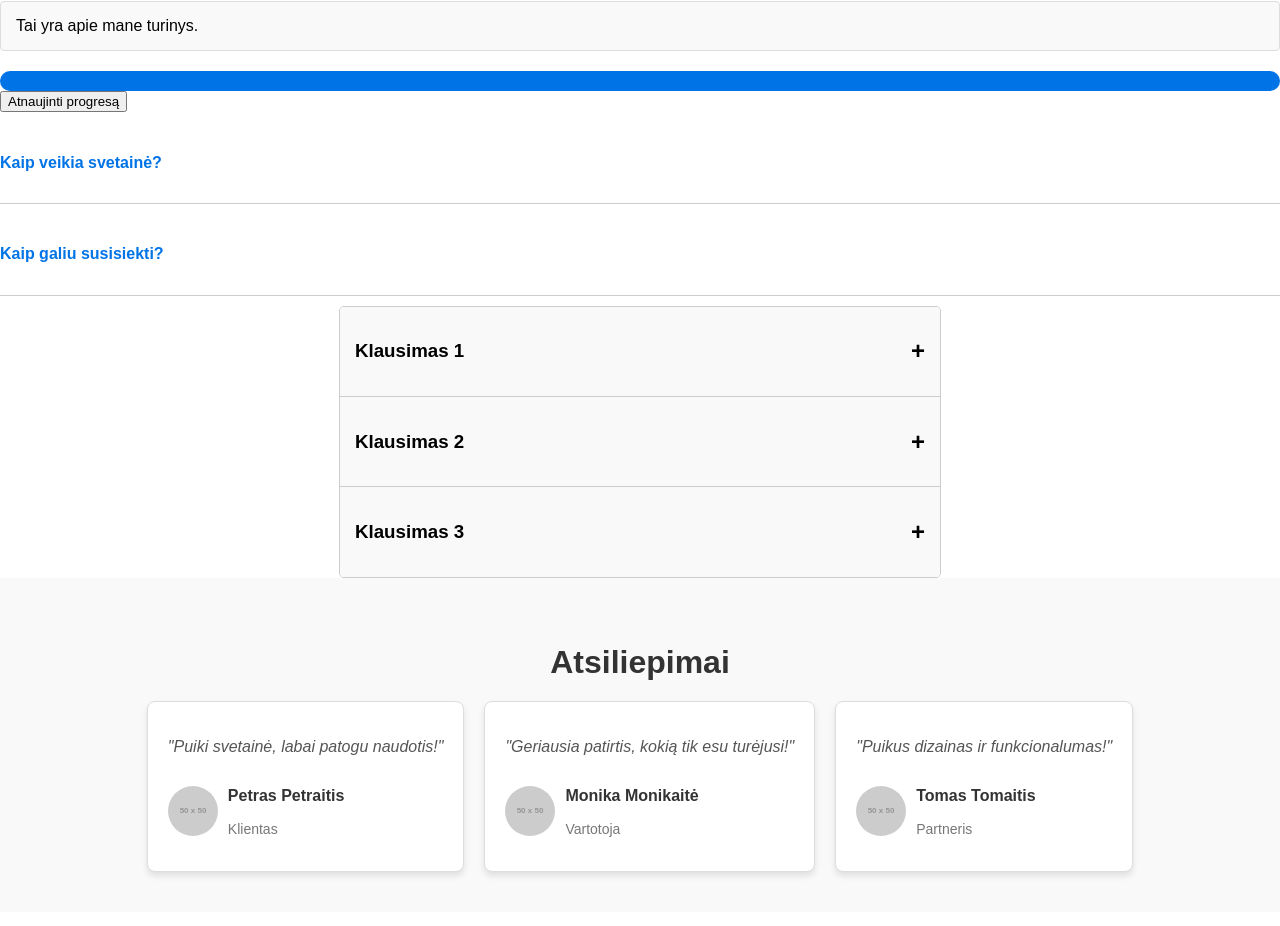
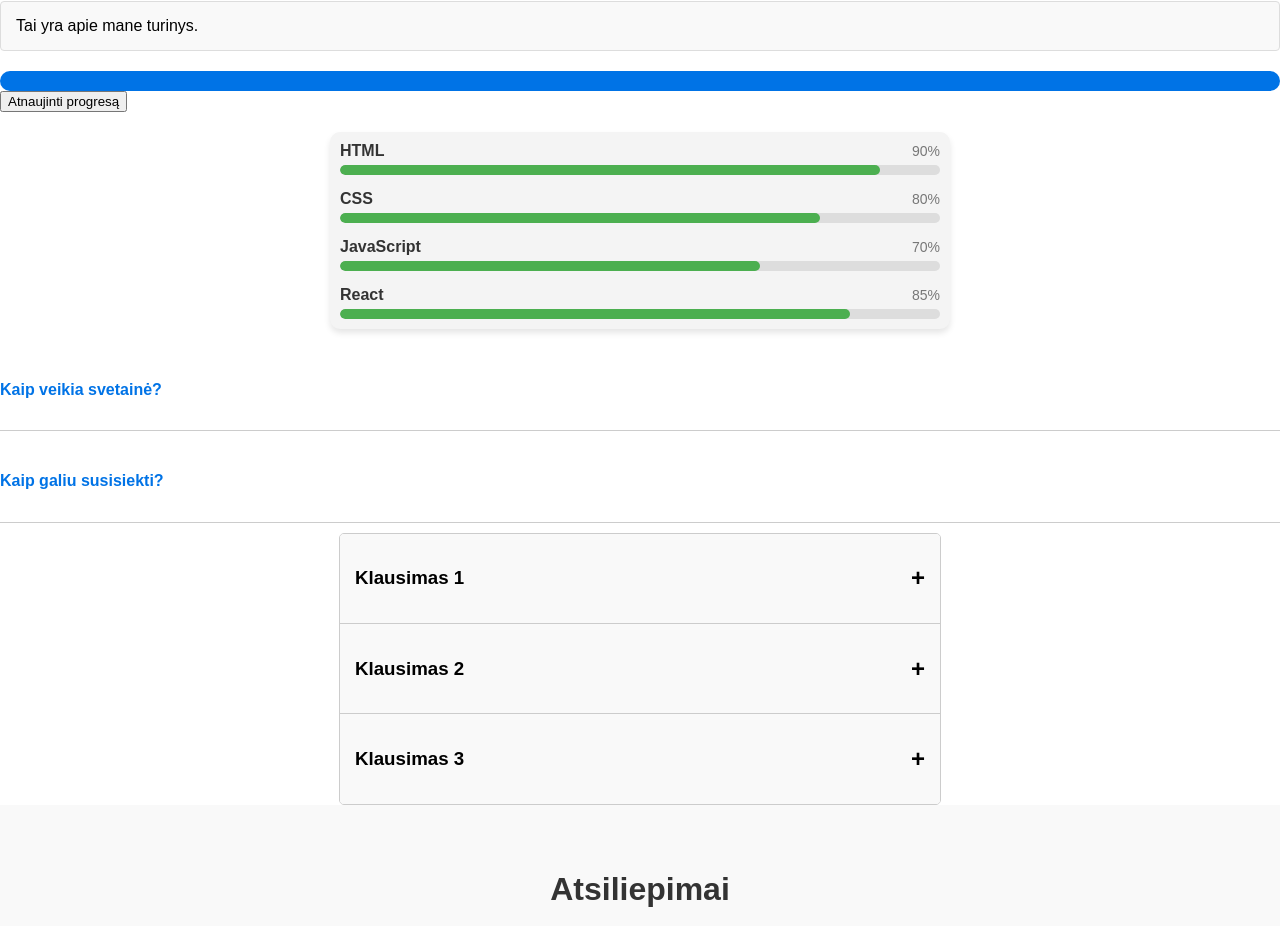
Before and after one commit to Zigmas-dev/react-templates, a React (Vite) app in the folder templates/: page / in a window 1280 px wide. Shown: the part 1738-2664 px from the top of the page. Built offline with nearby package versions, Linux system fonts and the light colour scheme.

Commit message:
pridėta skillprogressbars ir carousele

```diff
--- a/templates/src/App.jsx
+++ b/templates/src/App.jsx
@@ -14,6 +14,7 @@ import FAQ from "./components/FAQ";
 import ProfileCard from "./components/ProfileCard";
 import Tabs from "./components/Tabs";
 import ProgressBar from "./components/ProgressBar";
+import SkillProgressBars from "./components/SkillProgressBars"; // Naujas komponentas
 import Banner from "./components/Banner";
 import NotificationBar from "./components/NotificationBar";
 import Testimonials from "./components/Testimonials";
@@ -21,7 +22,7 @@ import CountdownTimer from "./components/CountdownTimer";
 import PricingTable from "./components/PricingTable";
 import Calendar from "./components/Calendar";
 import Accordion from "./components/Accordion";
-import ChatWidget from "./components/ChatWidget"; // Importuojamas naujas komponentas
+import ChatWidget from "./components/ChatWidget";
 import "./index.scss";
 
 const App = () => {
@@ -101,6 +102,13 @@ const App = () => {
     { title: "Klausimas 3", content: "Tai yra atsakymas į trečią klausimą." },
   ];
 
+  const skills = [
+    { name: "HTML", level: 90 },
+    { name: "CSS", level: 80 },
+    { name: "JavaScript", level: 70 },
+    { name: "React", level: 85 },
+  ]; // Pavyzdiniai įgūdžiai
+
   const [progress, setProgress] = useState(50);
 
   useEffect(() => {
@@ -172,6 +180,7 @@ const App = () => {
           <Tabs tabs={tabsData} />
           <ProgressBar progress={progress} />
           <button onClick={handleProgressChange}>Atnaujinti progresą</button>
+          <SkillProgressBars skills={skills} /> {/* Pridėtas įgūdžių komponentas */}
           <div className="faq-container">
             {faqItems.map((item, index) => (
               <FAQ key={index} question={item.question} answer={item.answer} />
@@ -182,7 +191,7 @@ const App = () => {
           <Calendar />
         </>
       )}
-      <ChatWidget /> {/* Pridėtas ChatWidget komponentas */}
+      <ChatWidget />
       <SocialIcons />
       <Footer />
       <LoginForm />
--- /dev/null
+++ b/templates/src/components/SkillProgressBars.jsx
@@ -0,0 +1,35 @@
+import PropTypes from "prop-types";
+import "./skillprogressbars.scss";
+
+const SkillProgressBars = ({ skills }) => {
+  return (
+    <div className="skills-container">
+      {skills.map((skill, index) => (
+        <div key={index} className="skill">
+          <div className="skill-header">
+            <span className="skill-name">{skill.name}</span>
+            <span className="skill-percent">{skill.level}%</span>
+          </div>
+          <div className="progress-bar">
+            <div
+              className="progress-bar-fill"
+              style={{ width: `${skill.level}%` }}
+            ></div>
+          </div>
+        </div>
+      ))}
+    </div>
+  );
+};
+
+// Nustatomi komponento prop tipai
+SkillProgressBars.propTypes = {
+  skills: PropTypes.arrayOf(
+    PropTypes.shape({
+      name: PropTypes.string.isRequired,
+      level: PropTypes.number.isRequired,
+    })
+  ).isRequired,
+};
+
+export default SkillProgressBars;
--- /dev/null
+++ b/templates/src/components/skillprogressbars.scss
@@ -0,0 +1,49 @@
+.skills-container {
+    width: 100%;
+    max-width: 600px;
+    margin: 20px auto;
+    padding: 10px;
+    background-color: #f4f4f4;
+    border-radius: 10px;
+    box-shadow: 0 4px 6px rgba(0, 0, 0, 0.1);
+
+    .skill {
+      margin-bottom: 15px;
+
+      &:last-child {
+        margin-bottom: 0;
+      }
+
+      .skill-header {
+        display: flex;
+        justify-content: space-between;
+        align-items: center;
+        margin-bottom: 5px;
+
+        .skill-name {
+          font-weight: bold;
+          font-size: 16px;
+          color: #333;
+        }
+
+        .skill-percent {
+          font-size: 14px;
+          color: #777;
+        }
+      }
+
+      .progress-bar {
+        height: 10px;
+        background-color: #ddd;
+        border-radius: 5px;
+        overflow: hidden;
+
+        .progress-bar-fill {
+          height: 100%;
+          background-color: #4caf50;
+          border-radius: 5px;
+          transition: width 0.3s ease-in-out;
+        }
+      }
+    }
+  }
```
Also changed, not shown: templates/src/components/Carousel.jsx (added, +44 -0 lines), templates/src/components/carousel.scss (added, +61 -0 lines).
